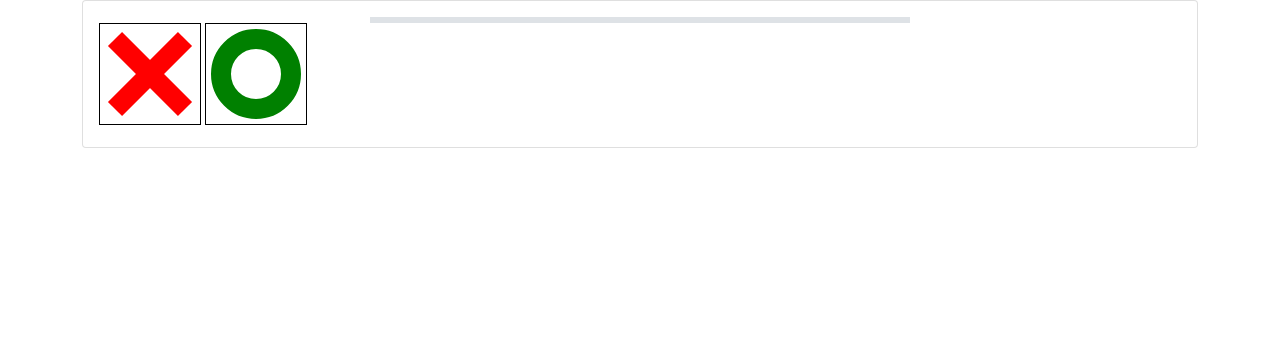
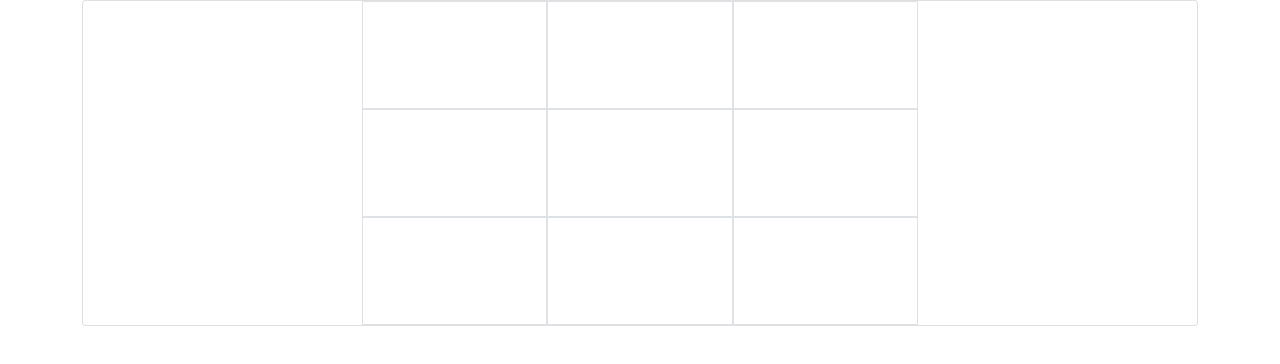
Before and after one commit to juanRGalarraga/tictactoe, a plain HTML site: page index.html in a window 1280 px wide. Drawn offline with nearby package versions, Linux system fonts and the light colour scheme.

Commit message:
Grilla con canvas

```diff
--- a/css/main.css
+++ b/css/main.css
@@ -1 +1 @@
-canvas { border: 1px solid black; }
+/* canvas { border: 1px solid black; } */
--- a/index.html
+++ b/index.html
@@ -12,7 +12,7 @@
 <body>
     <div class="container">
         <div class="card">
-            <div class="card-body">
+            <!-- <div class="card-body">
                 <div class="row w-50 text-center mx-auto">
                     <div class="col-4 h-50 border"></div>
                     <div class="col-4 h-50 border"></div>
@@ -26,7 +26,8 @@
                 </div>
                 <canvas id="x_draw" height="100" width="100"></canvas>
                 <canvas id="y_draw" height="100" width="100"></canvas>
-            </div>
+            </div> -->
+            <div id="tictactoe-root"></div>
         </div>
     </div>
 <script src="js/bootstrap.bundle.min.js" type="text/javascript"></script>
--- a/js/main.js
+++ b/js/main.js
@@ -1,22 +1,78 @@
+let root = null;
 document.addEventListener("DOMContentLoaded", e => {
-    DrawX();
-    DrawY();
+    root = new TicTacToe(document.getElementById("tictactoe-root"));
 });
 
-function DrawY(){
-    let canvas = document.getElementById('y_draw');
-    let context = canvas.getContext('2d');
-    // arc(x, y, radius, startAngle, endAngle, counterclockwise)
-    context.beginPath();
-    context.lineWidth = 20;
-    context.arc(50, 50, 35, 0, Math.PI * 2);
-    context.moveTo(110, 75);
-    context.strokeStyle = 'green';
-    context.stroke();
+class TicTacToe {
+
+    matrizGrid = [];
+    rootApp = undefined;
+    turn = {
+        1 : 'x',
+        2 : 'o'
+    };
+    options = {
+        size: '3x3',
+        silent: false
+    };
+
+    constructor(root, optionsUser){
+        this.options = Object.assign({}, this.options, optionsUser);
+        this.getRoot(root);
+        this.drawGrid();
     }
 
-function DrawX(){
-    let canvas = document.getElementById('x_draw');
+    getRoot(root){
+        if(typeof root === "string"){
+            this.rootApp = document.getElementById(root);
+        } else if (root instanceof HTMLDivElement){
+            this.rootApp = root;
+        } else {
+            this.showdebug("Expected div root id or div root element to initialize game", "warn");
+            return;
+        }
+    }
+
+    // init(){
+
+    // }
+
+    drawGrid(){
+        let div_container = document.createElement("DIV"),
+            grid_size_split = [],
+            grid_size = this.options.size;
+
+        div_container.classList.value = "row w-50 text-center mx-auto";
+
+        if(!grid_size) grid_size = "2x2";
+        grid_size_split = grid_size.split('x');
+        let perimeter = (grid_size_split[0] * grid_size_split[1]);
+
+        for (let x = 0; x < perimeter; x++) {
+            this.matrizGrid.push([]);
+        }
+
+        for (let x = 0; x < this.matrizGrid.length; x++) {
+            let cell = document.createElement("DIV");
+            cell.classList.value = "col-4 h-50 border text-center";
+
+            let canvas = document.createElement("CANVAS");
+            canvas.id = x;
+            canvas.setAttribute('height', 100);
+            canvas.setAttribute('width', 100);
+            cell.addEventListener('click', event => {
+                this.DrawY(canvas);
+                this.drawX(canvas);
+            });
+
+            cell.insertAdjacentElement('beforeend', canvas);
+            div_container.insertAdjacentElement('beforeend', cell);
+
+        }
+        this.rootApp.insertAdjacentElement('afterbegin', div_container);
+    }
+
+    drawX(canvas){
         let context = canvas.getContext('2d');
 
         context.lineWidth = 20;
@@ -46,40 +102,15 @@ function DrawX(){
         context.stroke();
     }
 
-class TicTacToe {
-
-    matrizEmpty = [
-        [0, 0, 0]
-        [0, 0, 0]
-        [0, 0, 0]
-    ];
-    matrizUser = [];
-
-    rootApp = undefined;
-    options = {
-        size: '4x4',
-        silent: false
-    };
-
-    constructor(root, optionsUser){
-        this.options = Object.assign({}, this.options, optionsUser);
-        this.getRoot();
-    }
-
-    getRoot(root){
-        if(typeof root === "string"){
-            this.rootApp = document.getElementById(root);
-        } else if (root instanceof HTMLDivElement){
-            this.rootApp = root;
-        } else {
-            this.showdebug("Expected div root id or div root element to initialize game", "warn");
-            return;
-        }
-    }
-
-    init(){
-        this.matrizUser = this.matrizEmpty.slice();
-
+    DrawY(canvas){
+        let context = canvas.getContext('2d');
+        // arc(x, y, radius, startAngle, endAngle, counterclockwise)
+        context.beginPath();
+        context.lineWidth = 20;
+        context.arc(50, 50, 35, 0, Math.PI * 2);
+        context.moveTo(110, 75);
+        context.strokeStyle = 'green';
+        context.stroke();
     }
 
     showdebug(message, type="log"){
```
Lines whose indentation alone changed are shown as unchanged.
